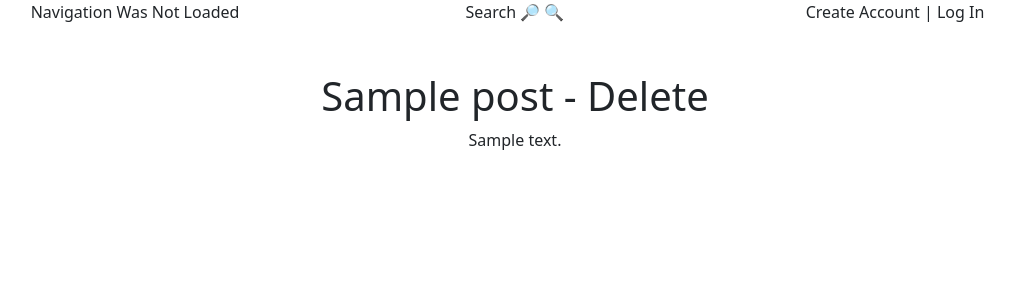
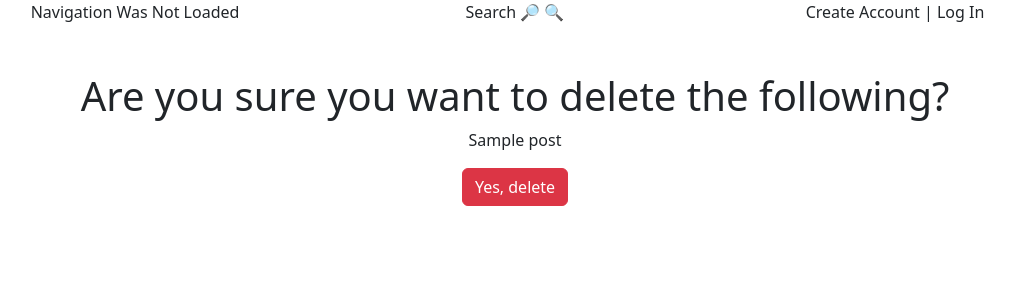
Before and after one commit to salemandreus/ideation-website, a Django app: template ideationsite/posts/templates/posts/delete.html in a window 1280 px wide. Shown: the top 300 px of the page, without its empty margins (125-1140 px from the left). Run offline with Django 5.2, Linux system fonts and the light colour scheme; tables that the repository leaves empty hold one stand-in row (values such as "Sample post"); the template is opened without the code that fills it: values that come from a table or form of the project are taken from there, most other values are stand-ins (such as "Sample title", 1, 10 or a date in 2020).

Commit message:
DELETE view, confirm delete form, redirect

```diff
--- a/ideationsite/posts/templates/posts/delete.html
+++ b/ideationsite/posts/templates/posts/delete.html
@@ -1,6 +1,12 @@
 {% extends "base.html" %}}
 
 {% block content %}
-<h1>{{ object.title }} - Delete</h1>
-<p>{{ object.content }}</p>
+    <h1>Are you sure you want to delete the following?</h1>
+    <p>{{ object.title }}</p>
+
+    <form method="POST">{% csrf_token %}
+
+        <button class="btn btn-danger">Yes, delete</button>
+
+    </form>
 {% endblock %}
--- a/ideationsite/posts/views.py
+++ b/ideationsite/posts/views.py
@@ -73,8 +73,12 @@ def post_update_view(request, slug):
     context = {"title": f"Update {obj.title}", "form": form}
     return render(request, template_name, context)
 
+@staff_member_required
 def post_delete_view(request, slug):
     obj = get_object_or_404(Post, slug=slug)  # Todo: reduce duplicate slugs include author name in slug??
     template_name = "posts/delete.html"
+    if request.method == "POST":
+        obj.delete()
+        return redirect(reverse(posts_list_view))
     context = {"object": obj}
     return render(request, template_name, context)
```
